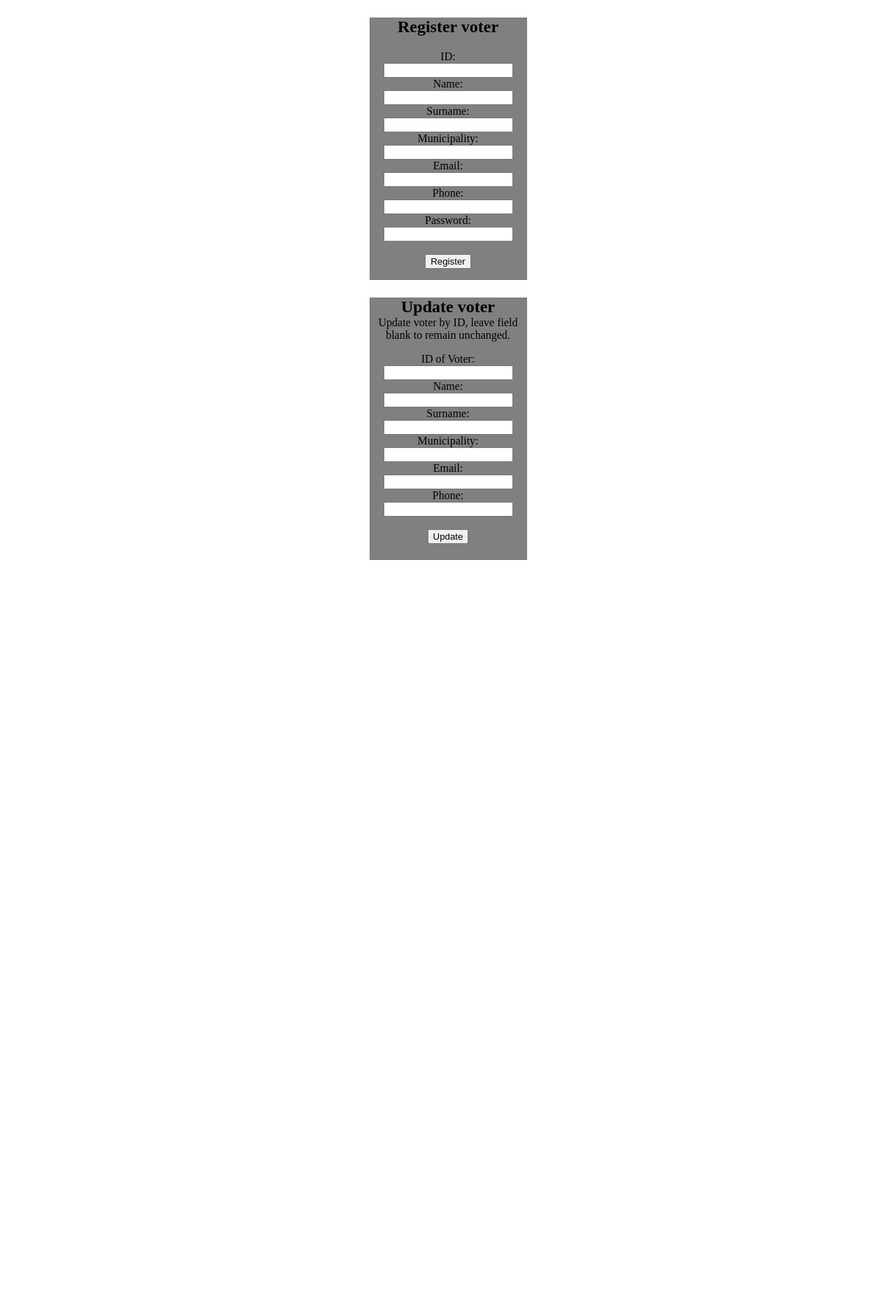
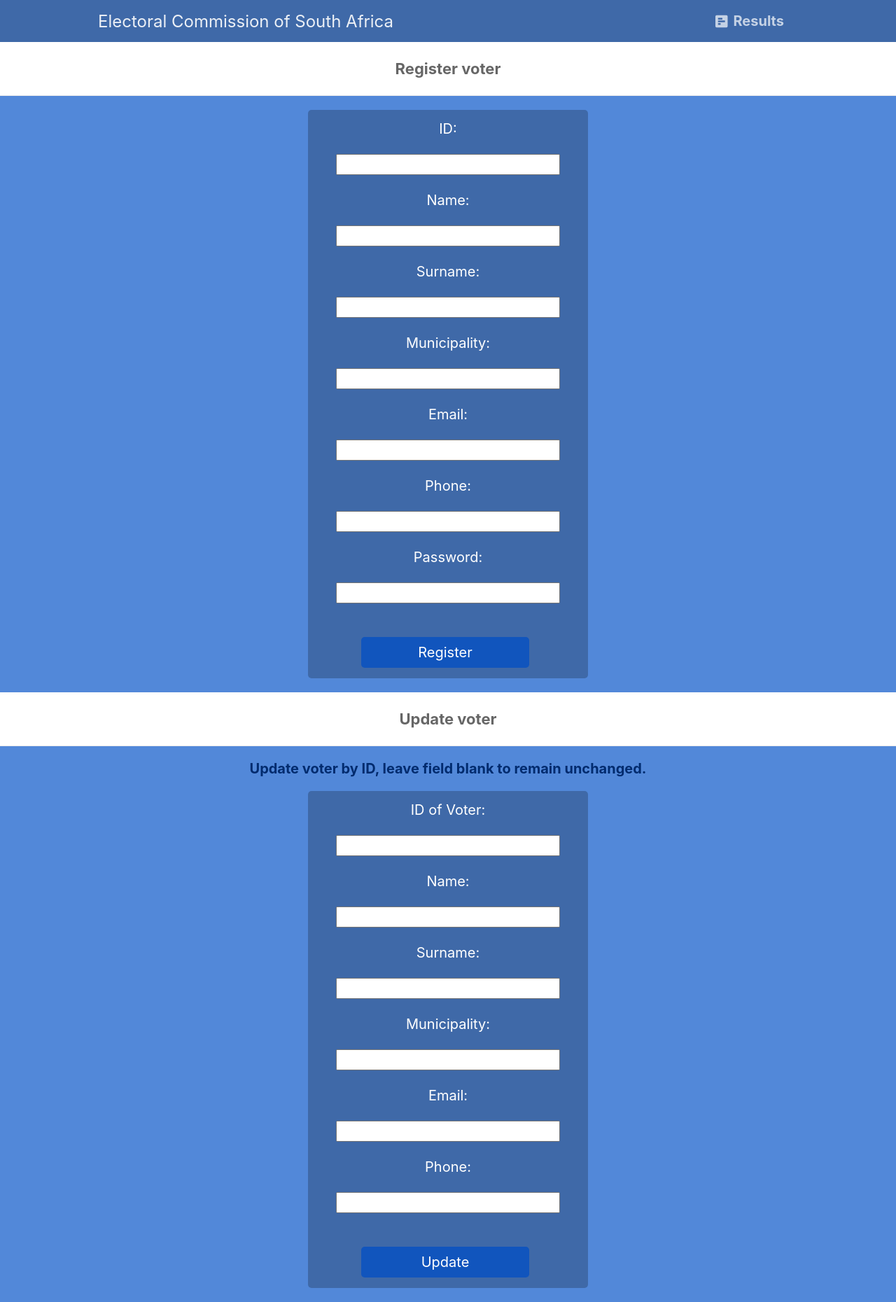
Before and after one commit to nicelot/IEC-Web-Application, a PHP site: page /voters.php in a window 1280 px wide. Shown: the whole page at 70% size. Before the commit the page ends 800 px from the top, so only its background shows below. Run offline with PHP 8.4, Linux system fonts and the light colour scheme; a user stored in the database is signed in; data that the repository does not hold is empty.

Commit message:
Front-end Update

```diff
--- a/Website/CreateDB.sql
+++ b/Website/CreateDB.sql
@@ -66,7 +66,7 @@ CREATE TABLE Candidate(
 );
 
 CREATE TABLE Votes(
-  VoteID int NOT NULL,
+  VoteID int NOT NULL AUTO_INCREMENT,
   Type varchar(45) NOT NULL,
   CandidateID int NOT NULL,
   PRIMARY KEY (VoteID),
--- /dev/null
+++ b/Website/style.css
@@ -0,0 +1,253 @@
+* {
+    box-sizing: border-box;
+    font-family: -apple-system, BlinkMacSystemFont, "segoe ui", roboto, oxygen, ubuntu, cantarell, "fira sans", "droid sans", "helvetica neue", Arial, sans-serif;
+    font-size: 20px;
+    -webkit-font-smoothing: antialiased;
+    -moz-osx-font-smoothing: grayscale;
+}
+body {
+    background-color: #FFFFFF;
+    background-color:#5288d9;
+    margin: 0;
+}
+.navtop {
+    background-color: #3f69a8;
+    height: 60px;
+    width: 100%;
+    border: 0;
+}
+.navtop div {
+    display: flex;
+    margin: 0 auto;
+    width: 1000px;
+    height: 100%;
+}
+.navtop div h1, .navtop div a {
+    display: inline-flex;
+    align-items: center;
+}
+.navtop div h1 {
+    flex: 1;
+    font-size: 24px;
+    padding: 0;
+    margin: 0;
+    color: #ecf0f6;
+    font-weight: normal;
+}
+.navtop div a {
+    padding: 0 20px;
+    text-decoration: none;
+    color: #c5d2e5;
+    font-weight: bold;
+}
+.navtop div a i {
+    padding: 2px 8px 0 0;
+}
+.navtop div a:hover {
+    color: #ecf0f6;
+}
+.content {
+    width: 1000px;
+    margin: 0 auto;
+}
+.content h2 {
+    margin: 0;
+    padding: 25px 0;
+    font-size: 22px;
+    border-bottom: 1px solid #ebebeb;
+    color: #666666;
+}
+.home .create-poll {
+    display: inline-block;
+    text-decoration: none;
+    background-color: #38b673;
+    font-weight: bold;
+    font-size: 14px;
+    border-radius: 5px;
+    color: #FFFFFF;
+    padding: 10px 15px;
+    margin: 15px 0;
+}
+.home .create-poll:hover {
+    background-color: #32a367;
+}
+.home table {
+    width: 100%;
+    padding-top: 30px;
+    border-collapse: collapse;
+}
+.home table thead {
+    background-color: #ebeef1;
+    border-bottom: 1px solid #d3dae0;
+}
+.home table thead td {
+    padding: 10px;
+    font-weight: bold;
+    color: #767779;
+    font-size: 14px;
+}
+.home table tbody tr {
+    border-bottom: 1px solid #d3dae0;
+}
+.home table tbody tr:nth-child(even) {
+    background-color: #fbfcfc;
+}
+.home table tbody tr:hover {
+    background-color: #376ab7;
+}
+.home table tbody tr:hover td {
+    color: #FFFFFF;
+}
+.home table tbody tr:hover td:nth-child(1) {
+    color: #FFFFFF;
+}
+.home table tbody tr td {
+    padding: 10px;
+}
+.home table tbody tr td:nth-child(1) {
+    color: #a5a7a9;
+}
+.home table tbody tr td.actions {
+    padding: 8px;
+    text-align: right;
+}
+.home table tbody tr td.actions .view, .home table tbody tr td.actions .edit, .home table tbody tr td.actions .trash {
+    display: inline-flex;
+    text-align: right;
+    text-decoration: none;
+    color: #FFFFFF;
+    padding: 10px 12px;
+    border-radius: 5px;
+}
+.home table tbody tr td.actions .trash {
+    background-color: #b73737;
+}
+.home table tbody tr td.actions .trash:hover {
+    background-color: #a33131;
+}
+.home table tbody tr td.actions .edit {
+    background-color: #37afb7;
+}
+.home table tbody tr td.actions .edit:hover {
+    background-color: #319ca3;
+}
+.home table tbody tr td.actions .view {
+    background-color: #37b770;
+}
+.home table tbody tr td.actions .view:hover {
+    background-color: #31a364;
+}
+.update form {
+    padding: 15px 0;
+    display: flex;
+    flex-flow: column;
+    width: 400px;
+}
+.update form label {
+    display: inline-flex;
+    width: 100%;
+    padding: 10px 0;
+    margin-right: 25px;
+}
+.update form input, .update form textarea {
+    padding: 10px;
+    width: 100%;
+    margin-right: 25px;
+    margin-bottom: 15px;
+    border: 1px solid #cccccc;
+}
+.update form textarea {
+    height: 200px;
+}
+.update form input[type="submit"] {
+    display: block;
+    background-color: #38b673;
+    border: 0;
+    font-weight: bold;
+    font-size: 14px;
+    color: #FFFFFF;
+    cursor: pointer;
+    width: 200px;
+    margin-top: 15px;
+    border-radius: 5px;
+}
+.update form input[type="submit"]:hover {
+    background-color: #32a367;
+}
+.delete .yesno {
+    display: flex;
+}
+.delete .yesno a {
+    display: inline-block;
+    text-decoration: none;
+    background-color: #38b673;
+    font-weight: bold;
+    color: #FFFFFF;
+    padding: 10px 15px;
+    margin: 15px 10px 15px 0;
+    border-radius: 5px;
+}
+.delete .yesno a:hover {
+    background-color: #32a367;
+}
+.poll-vote form {
+    display: flex;
+    flex-flow: column;
+}
+.poll-vote form label {
+    padding-bottom: 10px;
+}
+.poll-vote form input[type="radio"] {
+    transform: scale(1.1);
+}
+.poll-vote form input[type="submit"], .poll-vote form a {
+    display: inline-block;
+    padding: 8px;
+    border-radius: 5px;
+    background-color: #38b673;
+    border: 0;
+    font-weight: bold;
+    font-size: 14px;
+    color: #FFFFFF;
+    cursor: pointer;
+    width: 150px;
+    margin-top: 15px;
+}
+.poll-vote form input[type="submit"]:hover, .poll-vote form a:hover {
+    background-color: #32a367;
+}
+.poll-vote form a {
+    text-align: center;
+    text-decoration: none;
+    background-color: #37afb7;
+    margin-left: 5px;
+}
+.poll-vote form a:hover {
+    background-color: #319ca3;
+}
+.poll-result .wrapper {
+    display: flex;
+    flex-flow: column;
+}
+.poll-result .wrapper .poll-question {
+    width: 50%;
+    padding-bottom: 5px;
+}
+.poll-result .wrapper .poll-question p {
+    margin: 0;
+    padding: 5px 0;
+}
+.poll-result .wrapper .poll-question p span {
+    font-size: 14px;
+}
+.poll-result .wrapper .poll-question .result-bar {
+    display: flex;
+    height: 25px;
+    min-width: 5%;
+    background-color: #38b673;
+    border-radius: 5px;
+    font-size: 14px;
+    color: #FFFFFF;
+    justify-content: center;
+    align-items: center;
+}
--- /dev/null
+++ b/Website/votercss.css
@@ -0,0 +1,162 @@
+.formlog {
+    padding: 15px 0;
+    display: flex;
+    flex-flow: column;
+    width: 400px;
+}
+
+.formloghead{
+    margin: 0;
+    padding: 25px 0;
+    font-size: 22px;
+    border-bottom: 1px solid #ebebeb;
+    color: #666666;
+}
+
+h2 {
+    margin: 0;
+    padding: 25px 0;
+    font-size: 22px;
+    border-bottom: 1px solid #ebebeb;
+    color: #666666;
+    background-color: #FFFFFF;
+}
+
+.formlab{
+   /* color: black;
+    -webkit-text-fill-color: white; !* Will override color (regardless of order) *!
+    -webkit-text-stroke-width: 0.5px;
+    -webkit-text-stroke-color: black;*/
+    color: white;
+}
+
+button{
+    display: inline-block;
+    text-decoration: none;
+    background-color: #1155bd;
+    font-weight: bold;
+    font-size: 14px;
+    border: none;
+    border-radius: 5px;
+    color: #FFFFFF;
+    padding: 10px 15px;
+    margin: 15px 0;
+    width: 300px;
+    justify-content: center;
+    align-content: center;
+}
+
+button:hover{
+    background-color: #002b6e;
+}
+
+.formcan {
+    padding: 15px 0;
+    display: flex;
+    flex-flow: column;
+    width: 400px;
+    background: #3f69a8;
+    margin: 20px;
+    border-radius: 5px;
+}
+
+.canlab{
+    width: 80%;
+    margin-right: 10%;
+    margin-left: 10%;
+}
+
+#regcan{
+    color: white;
+    background-color: #1155bd;
+    border: none;
+    border-radius: 5px;
+    padding: 10px 15px;
+    width: 60%;
+    margin-right: 19%;
+    margin-left: 19%;
+}
+
+#regcan:hover{
+    background-color: #002b6e;
+}
+
+#regcand{
+    color: white;
+    background-color: #1155bd;
+    border: none;
+    border-radius: 5px;
+    padding: 10px 15px;
+    width: 60%;
+    margin-right: 19%;
+    margin-left: 19%;
+}
+
+#regcand:hover{
+    background-color: #002b6e;
+}
+
+hr.new4 {
+    border: 1px solid #002b6e;
+    width: 80%;
+}
+
+#regvot{
+    color: white;
+    background-color: #1155bd;
+    border: none;
+    border-radius: 5px;
+    padding: 10px 15px;
+    width: 60%;
+    margin-right: 19%;
+    margin-left: 19%;
+}
+
+#regvot:hover{
+    background-color: #002b6e;
+}
+
+#upvote{
+    color: white;
+    background-color: #1155bd;
+    border: none;
+    border-radius: 5px;
+    padding: 10px 15px;
+    width: 60%;
+    margin-right: 19%;
+    margin-left: 19%;
+}
+
+#upvote:hover{
+    background-color: #002b6e;
+}
+
+#upmun{
+    color: white;
+    background-color: #1155bd;
+    border: none;
+    border-radius: 5px;
+    padding: 10px 15px;
+    width: 60%;
+    margin-right: 19%;
+    margin-left: 19%;
+}
+
+#upmun:hover{
+    background-color: #002b6e;
+}
+
+#manacc{
+    color: white;
+    background-color: #1155bd;
+    border: none;
+    border-radius: 5px;
+    padding: 10px 15px;
+    width: 60%;
+    margin-right: 19%;
+    margin-left: 19%;
+}
+
+#manacc:hover{
+    background-color: #002b6e;
+}
--- a/Website/voters.php
+++ b/Website/voters.php
@@ -102,49 +102,58 @@
 
 <html>
 <head>
-		<title>Voter Management</title>
+    <title>Voter Registration</title>
+    <link href="style.css" rel="stylesheet" type="text/css">
+    <link href="votercss.css" rel="stylesheet" type="text/css">
+    <link rel="stylesheet" href="https://use.fontawesome.com/releases/v5.7.1/css/all.css">
 </head>
 <body>
+<nav class="navtop">
+    <div>
+        <h1>Electoral Commission of South Africa</h1>
+        <a href="results.php"><i class="fas fa-poll-h"></i>Results</a>
+    </div>
+</nav>
 <center>
-            <div style="background-color: gray; width: 225px; height: 375px;margin-top:25px" id="Register Voter">
+    <div id="Register Voter">
         <h2>Register voter</h2>
-                <form method="POST" action="register.php" enctype="multipart/form-data">
-                    <label id="ID-Label">ID:</label><br>
-                    <input required name="ID" type="text"><br>
-                    <label id="Name-Label">Name: </label><br>
-                    <input required name="Name" type="text"><br>
-                    <label id="Surname-Label">Surname: </label><br>
-                    <input required name="Surname" type="text"><br>
-                    <label id="Municipality-Label">Municipality: </label><br>
-                    <input required name="Municipality" type="text"><br>
-                    <label id="Email-Label">Email: </label><br>
-                    <input required name="Email" type="text"><br>
-                    <label id="Phone-Label">Phone: </label><br>
-                    <input required name="Phone" type="text"><br>
-                    <label id="Password-Label">Password: </label><br>
-                    <input required name="Password" type="Password"><br><br>
-                    <input type="submit" value="Register">
-                    <?php echo "<h3 style=\"color: red\">$msg</h3>" ?>
+        <form method="POST" class="formcan" action="register.php" enctype="multipart/form-data">
+            <label id="ID-Label" class ="formlab">ID:</label><br>
+            <input required class="canlab" name="ID" type="text"><br>
+            <label id="Name-Label" class ="formlab">Name: </label><br>
+            <input required class="canlab" name="Name" type="text"><br>
+            <label id="Surname-Label" class ="formlab">Surname: </label><br>
+            <input required class="canlab" name="Surname" type="text"><br>
+            <label id="Municipality-Label" class ="formlab">Municipality: </label><br>
+            <input required class="canlab" name="Municipality" type="text"><br>
+            <label id="Email-Label" class ="formlab">Email: </label><br>
+            <input required class="canlab" name="Email" type="text"><br>
+            <label id="Phone-Label" class ="formlab">Phone: </label><br>
+            <input required class="canlab" name="Phone" type="text"><br>
+            <label id="Password-Label"class ="formlab">Password: </label><br>
+            <input required class="canlab" name="Password" type="Password"><br><br>
+            <input id="regvot" class="canlab" type="submit" value="Register">
+            <!--<?php echo "<h3 style=\"color: red\">$msg</h3>" ?>-->
             <input hidden name="Action" value="create">
         </form>
     </div>
-            <div style="background-color: gray; width: 225px; height: 375px;margin-top:25px" id="Register Voter">
+    <div id="Register Voter">
         <h2>Update voter</h2>
-                <p style="margin-top:-20px">Update voter by ID, leave field blank to remain unchanged.</p>
-                <form method="POST" action="register.php" enctype="multipart/form-data">
-                    <label id="ID-Label">ID of Voter:</label><br>
-                    <input required name="ID" type="text"><br>
-                    <label id="Name-Label">Name: </label><br>
-                    <input name="Name" type="text"><br>
-                    <label id="Surname-Label">Surname: </label><br>
-                    <input name="Surname" type="text"><br>
-                    <label id="Municipality-Label">Municipality: </label><br>
-                    <input name="Municipality" type="text"><br>
-                    <label id="Email-Label">Email: </label><br>
-                    <input name="Email" type="text"><br>
-                    <label id="Phone-Label">Phone: </label><br>
-                    <input name="Phone" type="text"><br><br>
-                    <input type="submit" value="Update">
+        <p style="color: #002b6e; font-weight: bold;">Update voter by ID, leave field blank to remain unchanged.</p>
+        <form method="POST" class="formcan" action="register.php" enctype="multipart/form-data">
+            <label id="ID-Label" class ="formlab">ID of Voter:</label><br>
+            <input required class="canlab" name="ID" type="text"><br>
+            <label id="Name-Label" class ="formlab">Name: </label><br>
+            <input class="canlab" name="Name" type="text"><br>
+            <label id="Surname-Label" class ="formlab">Surname: </label><br>
+            <input class="canlab" name="Surname" type="text"><br>
+            <label id="Municipality-Label" class ="formlab">Municipality: </label><br>
+            <input class="canlab" name="Municipality" type="text"><br>
+            <label id="Email-Label" class ="formlab">Email: </label><br>
+            <input class="canlab" name="Email" type="text"><br>
+            <label id="Phone-Label" class ="formlab">Phone: </label><br>
+            <input class="canlab" name="Phone" type="text"><br><br>
+            <input id="upvote" class="canlab" type="submit" value="Update">
             <input hidden name="Action" value="edit">
         </form>
     </div>
```
Also changed, not shown: Website/account.php (+22 -13 lines), Website/candidates.php (+39 -28 lines), Website/dashboard.php (+13 -4 lines), Website/login.php (+15 -6 lines), Website/municipalities.php (+23 -13 lines), Website/staff.php (+15 -6 lines), Website/vote.php (+40 -3 lines). Lines whose indentation alone changed are shown as unchanged.
